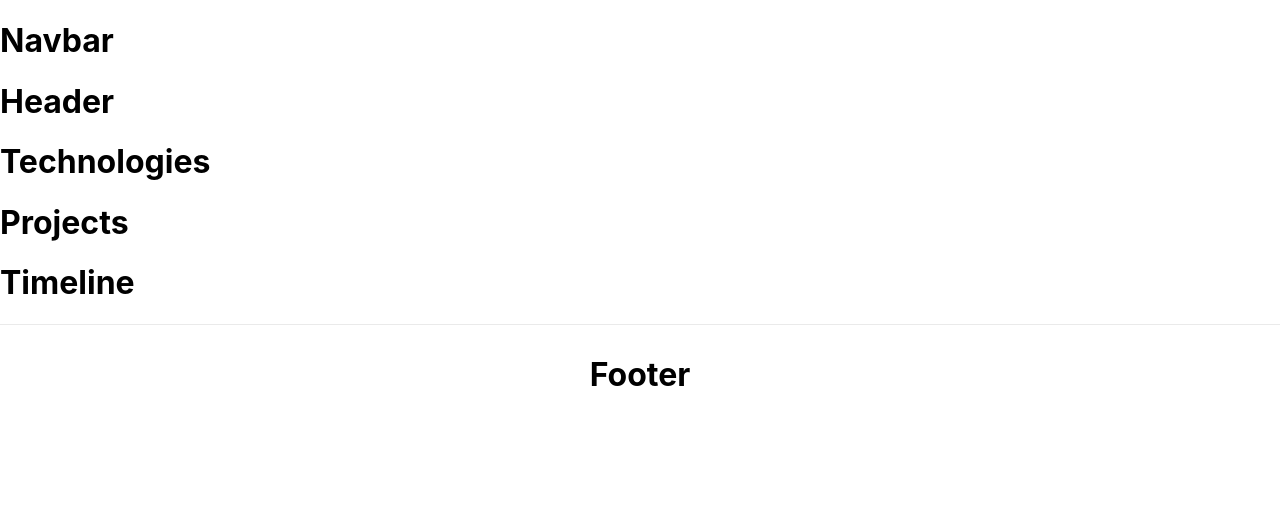
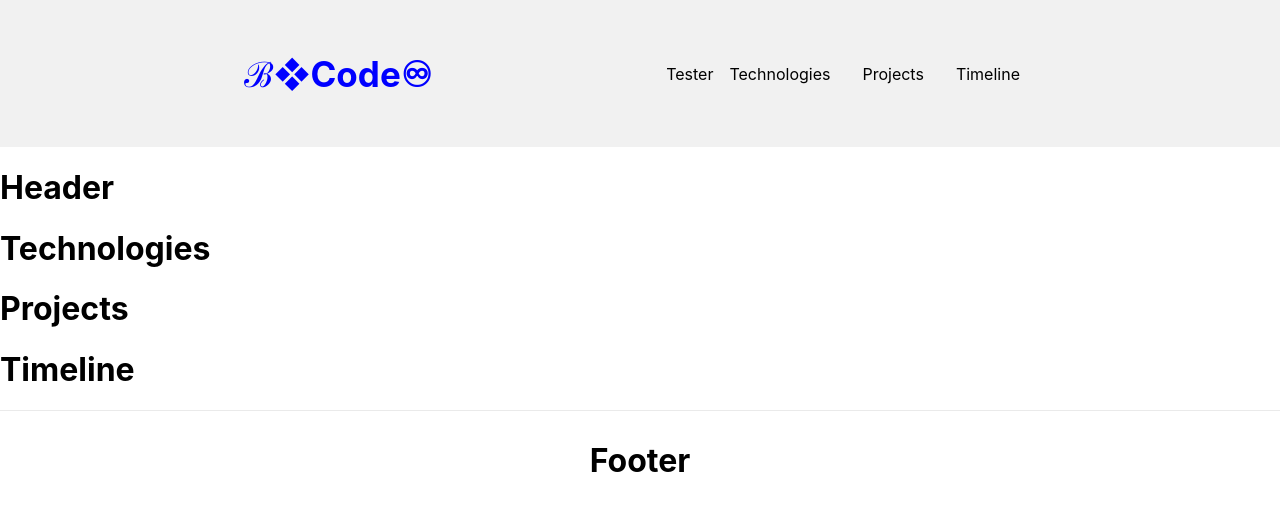
Before and after one commit to bawowtsn/bcode-site1, a Next.js app: page / in a window 1280 px wide. Shown: the top 510 px of the page. Built offline with nearby package versions, Linux system fonts and the light colour scheme.

Commit message:
completed reactive nav bar

```diff
--- a/components/Footer.js
+++ b/components/Footer.js
@@ -6,19 +6,8 @@ const Footer = () => {
     return (
         <div>
            <FooterContainer>
-
-<h1>Footer</h1>
-{/* <a
-href="https://vercel.com?utm_source=create-next-app&utm_medium=default-template&utm_campaign=create-next-app"
-target="_blank"
-rel="noopener noreferrer"
->
-Powered by{' '}
-<span className={styles.logo}>
-<Image src="/vercel.svg" alt="Vercel Logo" width={72} height={16} />
-</span>
-</a> */}
-</FooterContainer>
+                <h1>Footer</h1>
+            </FooterContainer>
         </div>
     )
 }
--- a/components/Navbar.js
+++ b/components/Navbar.js
@@ -1,11 +1,72 @@
-import React from 'react'
+import React,{ useState } from 'react'
+import Link from 'next/link'
+import { a, NavButton, NavLinks, ReactiveNavLinks, Logo, NavBarContainer, ReactiveNavContainer } from '../styles/Navbar.module.css'
 
 const Navbar = () => {
+    const [nav, setNav] = useState ("false");
+
+
+    const ReactiveNav = () => {
+        setNav(!nav);
+    };
+
     return (
-        <div>
-            <h1>Navbar</h1>
+
+        <div className={nav ? NavBarContainer : ReactiveNavContainer}>
+            <a className={Logo} href='' > &#8492;&#10070;Code&#9854; </a>
+            <nav className={nav ? NavLinks : ReactiveNavLinks}>
+                <Link href="/" className={Logo}> Tester</Link>
+                 <a href='' className={a} >Technologies</a>
+                 <a href='' className={a} >Projects</a>
+                 <a className={a} >Timeline</a>
+            </nav>
+            <button className={NavButton} onClick={ReactiveNav}>&#9776;</button>
+
         </div>
+
     )
 }
 
+// style={{backgroundColor:"green"}}
+
+
+
+// const navStyles = {
+//     navbar: {
+//         backgroundColor: '#f1f1f1',
+//         padding: '50px 10px',
+//         display:'flex',
+//         alignItems:'center',
+//         // justifyContent:'center',
+//         width:'100%',
+//         zIndex:'99',
+//         '& span': {
+//             color: 'blue',
+//             textDecoration: 'none',
+//             padding: '12px 16px',
+//         },
+//         '& nav': {
+//             color: 'black',
+//             textDecoration: 'none',
+//             padding: '12px 16px',
+//             justifyContent:'center',
+//         },
+//     },
+
+//     a: {
+//         color: 'blue',
+//         textDecoration: 'none',
+//         padding: '12px 16px',
+//     },
+
+//     logo: {
+//         justifyContent:'flex-start',
+//         fontSize:'35px',
+//         fontWeight: 'bold',
+//         padding: '12px 16px',
+//         transition: '4s',
+
+//     },
+// }
+
 export default Navbar
--- a/components/StyleComponents.js
+++ b/components/StyleComponents.js
@@ -7,11 +7,65 @@ export const Container = styled.div`
     margin: auto;
 `;
 
+export const Row = styled.div`
+    max-width: 1280px;
+    width: 100%;
+    margin: auto;
+    display:flex;
+    align-items:center;
+    flex-wrap:wrap;
+    justify-content:center;
+`;
+
 export const FooterContainer = styled.div`
     width: 100%;
+    background-color:none;
     height: 100px;
     border-top: 1px solid #eaeaea;
     display: flex;
     justify-content: center;
     align-items: center;
 `;
+
+export const NavBarContainer = styled.div `
+        background-color: #f1f1f1;
+        padding: 50px 10px;
+        display: flex;
+        flex-wrap: wrap;
+        justify-content:space-evenly;
+        align-items:center;
+        zIndex:99;
+`;
+
+export const Logo = styled.a `
+        font-size:35px;
+        font-weight: bold;
+        padding: 0px 0px;
+        transition: 4s;
+        color: blue;
+`;
+
+export const NavLinks = styled.nav `
+        align-items:center;
+
+        @media screen and (max-width: 768px) {
+            display: none;
+        }
+`;
+
+
+
+// export const NavRef = styled.a `
+//         color: black;
+//         textDecoration: none;
+//         padding: 12px 16px;
+// `
+
+
+export const NavButton = styled.button `
+        background-color:none;
+        border: 2px solid black;
+        border-radius: 4px;
+        padding: 12px 16px;
+        cursor: pointer;
+`;
--- a/package.json
+++ b/package.json
@@ -12,7 +12,8 @@
     "next": "11.0.1",
     "react": "17.0.2",
     "react-dom": "17.0.2",
-    "styled-components": "^5.3.0"
+    "styled-components": "^5.3.0",
+    "styled-normalize": "^8.0.7"
   },
   "devDependencies": {
     "eslint": "7.31.0",
--- a/pages/index.js
+++ b/pages/index.js
@@ -1,7 +1,7 @@
 import React from 'react'
 import Head from 'next/head'
 import Image from 'next/image'
-// import styles from '../styles/Home.module.css'
+import styles from '../styles/Home.module.css'
 import Layout  from '../components/Layout'
 import Header  from '../components/Header'
 import Technologies from '../components/Technologies'
--- /dev/null
+++ b/styles/Navbar.module.css
@@ -0,0 +1,101 @@
+.Container {
+  max-width: 1280px;
+  width: 100%;
+  margin: auto;
+}
+
+.Row {
+  max-width: 1280px;
+  width: 100%;
+  margin: auto;
+  display: flex;
+  align-items: center;
+  flex-wrap: wrap;
+  justify-content: center;
+}
+
+.RooterContainer {
+  width: 100%;
+  background-color: none;
+  height: 100px;
+  border-top: 1px solid #eaeaea;
+  display: flex;
+  justify-content: center;
+  align-items: center;
+}
+
+.NavBarContainer {
+  background-color: #f1f1f1;
+  padding: 50px 10px;
+  display: flex;
+  flex-wrap: wrap;
+  justify-content: space-evenly;
+  align-items: center;
+  zindex: 99;
+}
+
+.ReactiveNavContainer {
+  background-color: aquamarine;
+  padding: 50px 10px;
+  display: flex;
+  flex-wrap: wrap;
+  justify-content: space-evenly;
+  align-items: center;
+  zindex: 99;
+}
+
+.Logo {
+  font-size: 35px;
+  font-weight: bold;
+  padding: 0px 0px;
+  transition: 4s;
+  color: blue;
+}
+
+.NavLinks {
+  align-items: center;
+}
+
+.ReactiveNavLinks {
+  position: absolute;
+  top: 150px;
+  /* right: 3rem;
+  left: 3rem; */
+  border-radius: 5px;
+  display: flex;
+  flex-direction: column;
+  background-color: var(--white);
+  z-index: 900;
+  padding: 20px 0;
+  min-height: 50vh;
+  min-width: 75vw;
+  transform: translateY(0px);
+  overflow: hidden;
+  transition: transform 0.5s ease-in-out 0s;
+  background-color: beige;
+  align-items: center;
+}
+
+.a {
+  color: black;
+  textdecoration: none;
+  padding: 12px 16px;
+}
+
+.NavButton {
+  background-color: none;
+  border: 2px solid black;
+  border-radius: 4px;
+  padding: 12px 16px;
+  cursor: pointer;
+  display: none;
+}
+@media screen and (max-width: 768px) {
+  .NavButton {
+    display: block;
+  }
+
+  .NavLinks {
+    display: none;
+  }
+}
```
Also changed, not shown: issueTacker.txt, 1 other file (tests, documents, lock files or other folders).
